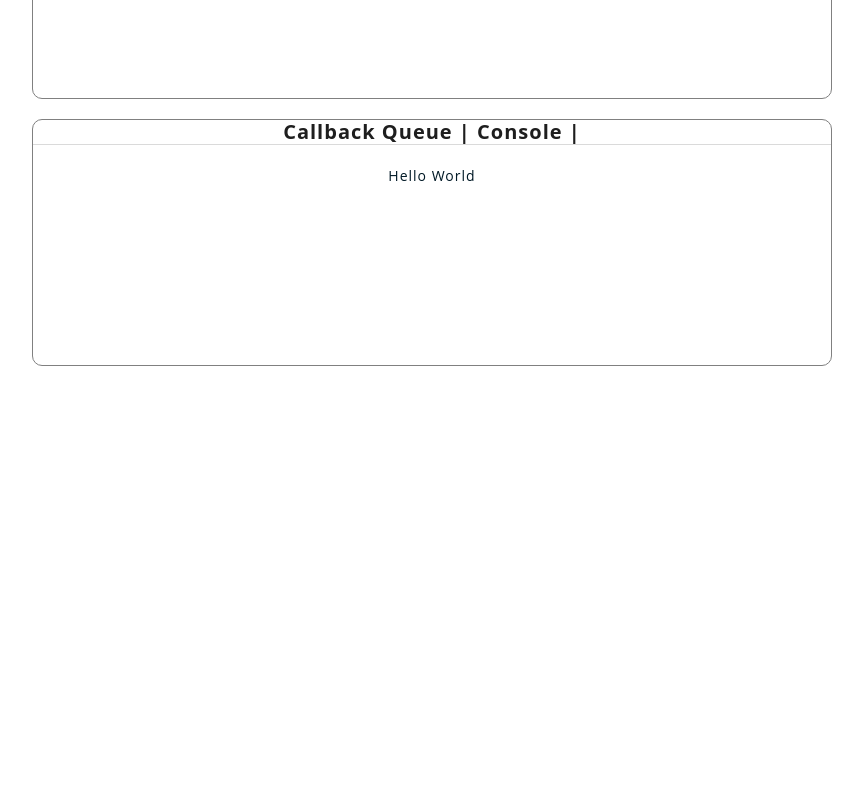
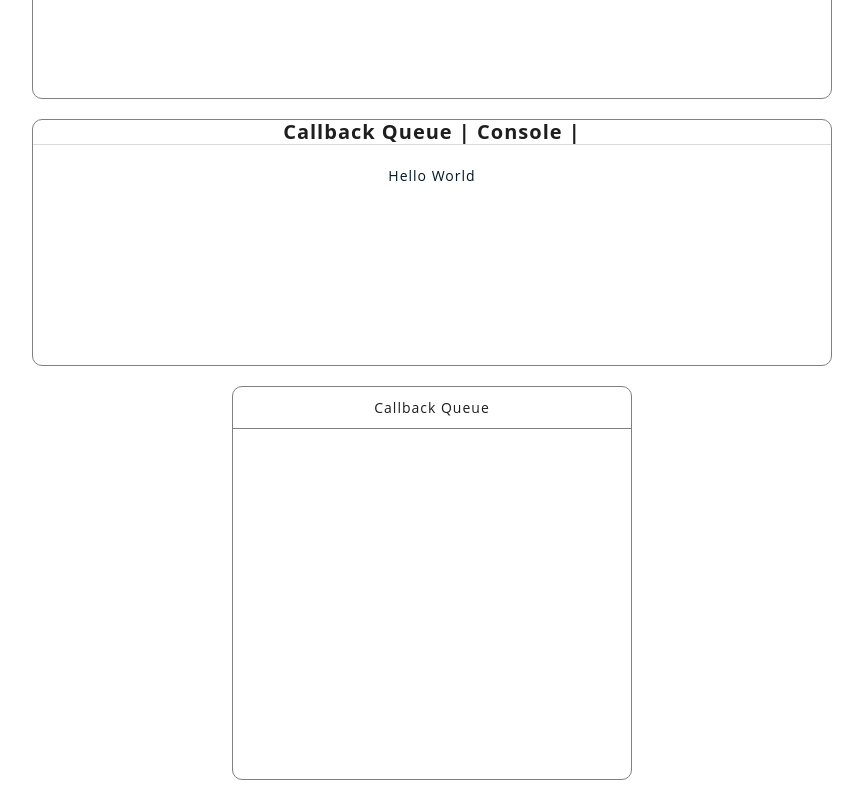
Before and after one commit to Dhaval1403/master-the-event-loop, a React (Create React App) app: page / in a window 1280 px wide. Shown: the part 815-1615 px from the top of the page, without its empty margins (208-1071 px from the left). Before the commit the page ends 1201 px from the top, so only its background shows below. Built offline with nearby package versions, Linux system fonts and the light colour scheme.

Commit message:
uncommented CallbackQueue, imported queue to resolve the error

```diff
--- a/src/components/Container/Container.js
+++ b/src/components/Container/Container.js
@@ -1,6 +1,6 @@
 import React from 'react';
 
-// import CallbackQueue from '../CallbackQueue/CallbackQueue';
+import CallbackQueue from '../CallbackQueue/CallbackQueue';
 import Callstack from '../Callstack/Callstack';
 import WebApi from '../WebApi/WebApi';
 import Console from '../Console/Console';
@@ -8,6 +8,8 @@ import { Header } from '../Header/Header';
 
 import { Main } from '../../styles/layout';
 import { Normalize } from '../../styles/normalize';
+
+import queue from '../CallbackQueue/queue';
 
 export const Container = () => {
 	return (
@@ -23,7 +25,7 @@ export const Container = () => {
 
 				<Console />
 
-				{/* <CallbackQueue queue={queue.head} /> */}
+				<CallbackQueue queue={queue.head} />
 			</Main>
 		</>
 	);
```
